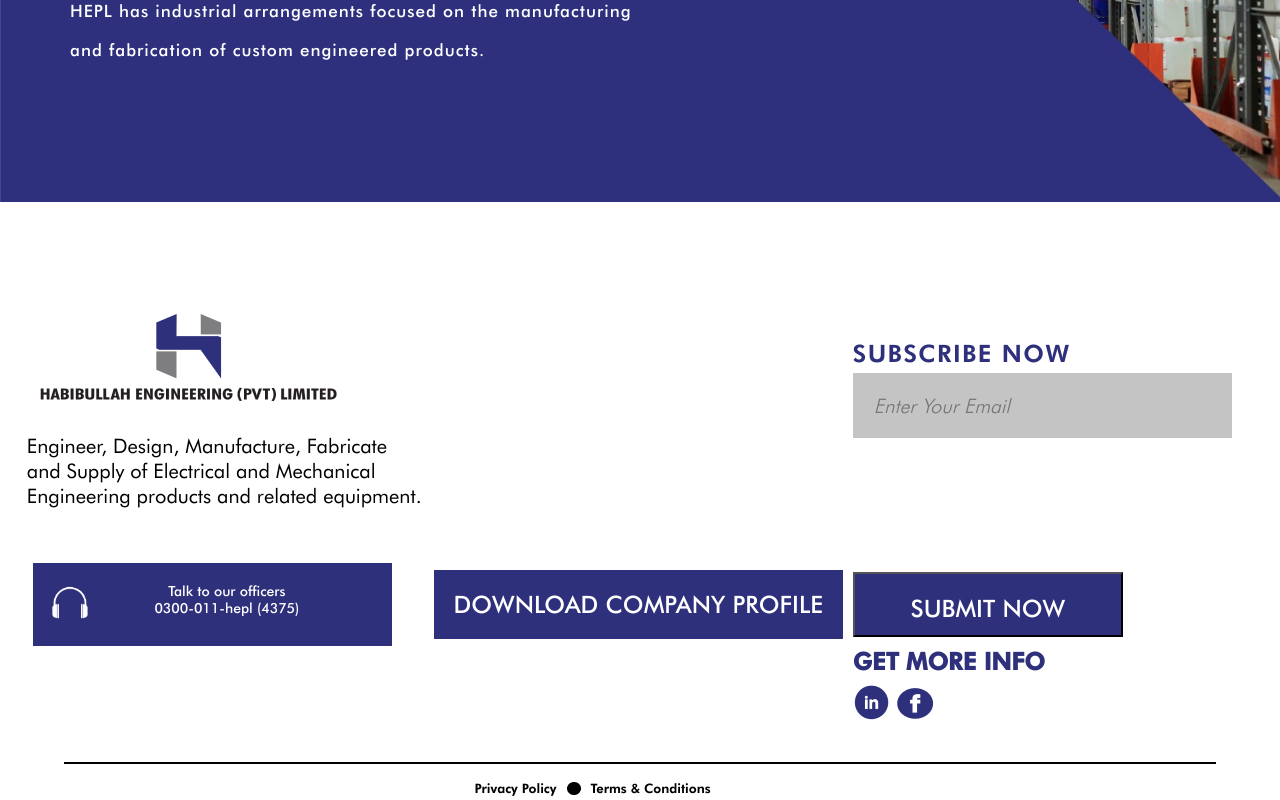
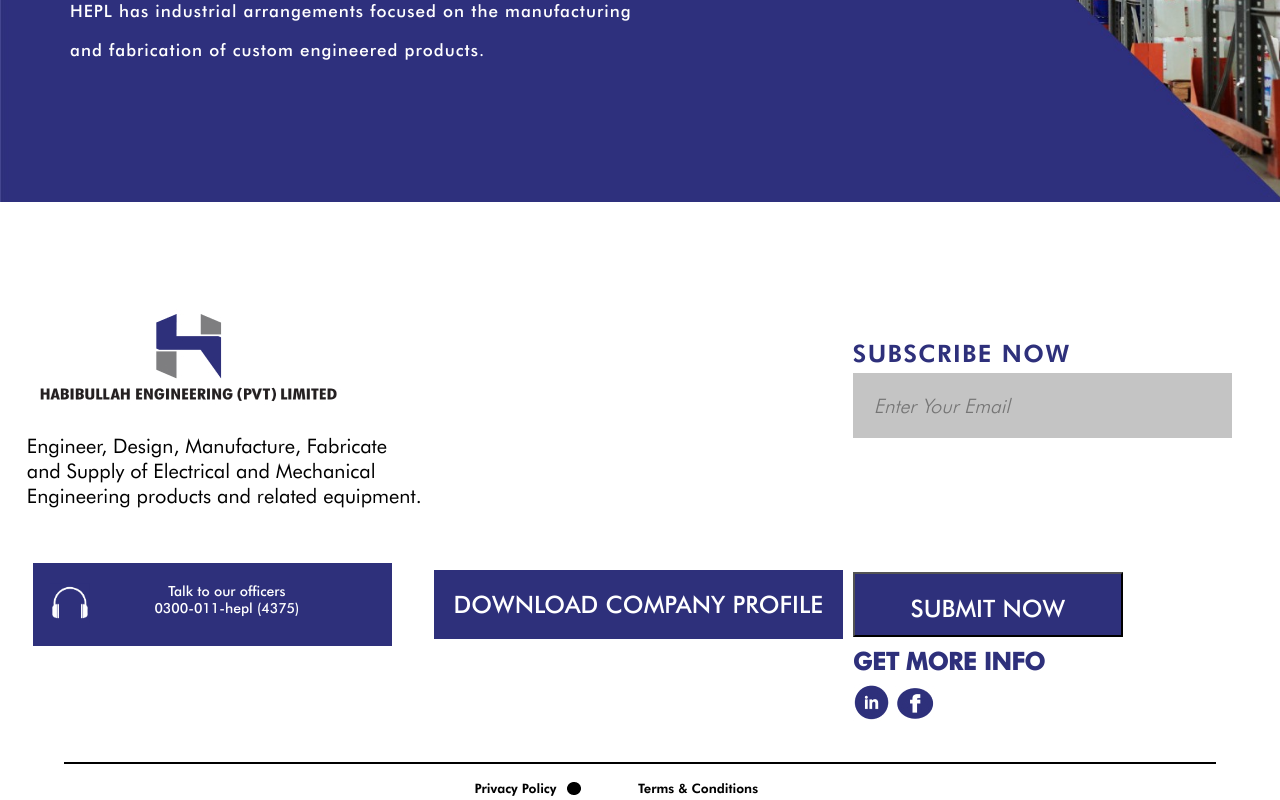
Before and after one commit to Usamaalikhan654/Habibullah-WB, a React (Create React App) app in the folder hepl-master/: page / in a window 1280 px wide. Shown: the part 2402-3202 px from the top of the page. Built offline with nearby package versions, Linux system fonts and the light colour scheme.

Commit message:
version 4.1.9
settings has deployed

```diff
--- a/hepl-master/src/Pages/Contact Us/Form.jsx
+++ b/hepl-master/src/Pages/Contact Us/Form.jsx
@@ -105,7 +105,7 @@ import Axios from 'axios';
                       <div className="column-card">
                       <h1 class="form-head">OFFICE LOCATION</h1>
                      <p className="form-para">1104, 11th Floor, Uni Tower,I.I Chundrigar Road Karachi,Pakistan 74000</p>
-                        <a href="https://www.google.com/maps/search/Habibullah+Engineering+(Pvt)+Limited,+Uni+Tower,+1104,+11th+Floor,+I.I+Chundrigar+Rd,+Seari+Quarters,+Karachi,+Karachi+City,+Sindh+74400,+Pakistan/@24.8499219,67.0046981,17z/data=!3m1!4b1" target="_blank">
+                        <a href="https://www.google.com/maps/search/Habibullah+Engineering+(Pvt)+Limited,+Uni+Tower,+1104,+11th+Floor,+I.I+Chundrigar+Rd,+Seari+Quarters,+Karachi,+Karachi+City,+Sindh+74400,+Pakistan/@24.8499219,67.0046981,17z/data=!3m1!4b1"  target="_blank">
                         <h2 class="form-head1">Get Directions</h2>
                         </a>
                       </div>
--- a/hepl-master/src/Pages/Home/Home.jsx
+++ b/hepl-master/src/Pages/Home/Home.jsx
@@ -52,8 +52,10 @@ const Home = () => {
 
    <div className={styles.Input1}>
    <div className={styles.Border}></div>
+   <div className={styles.Flexouter}>
    <div className={styles.Flexinner}>
      <span className={styles.para}>Privacy Policy</span> <span className={styles.phot}><img src={photo}/></span> <span className={styles.span}>Terms & Conditions</span>
+   </div>
    </div>
    </div>
 
--- a/hepl-master/src/Pages/Home/Home.module.scss
+++ b/hepl-master/src/Pages/Home/Home.module.scss
@@ -67,6 +67,10 @@
   justify-content: center;
   display: flex;
   flex-direction: column;
+}
+
+.Flexouter {
+  text-align: center;
 }
 
 
```
